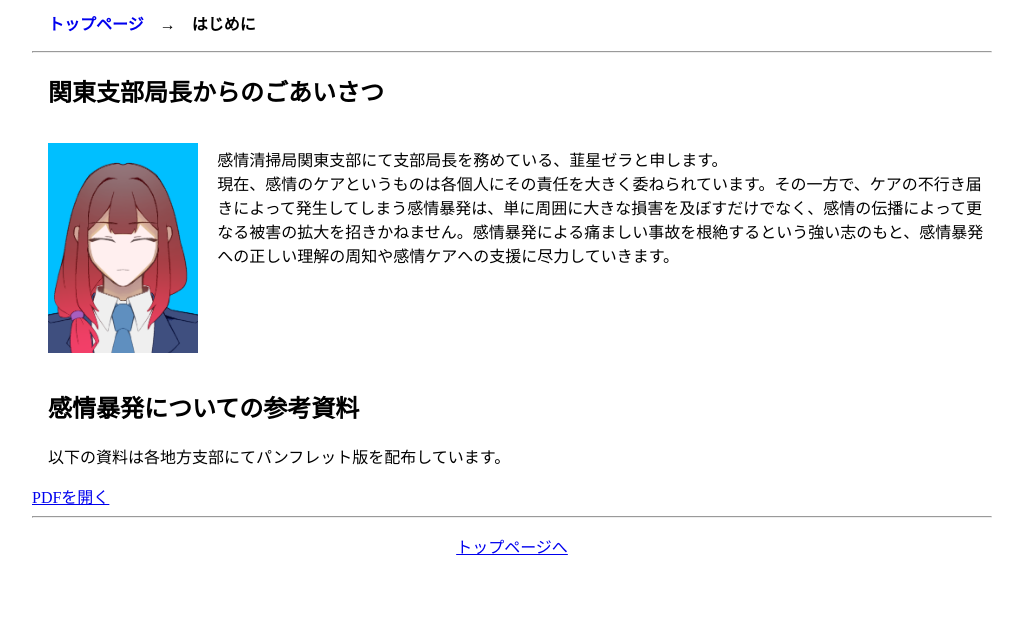
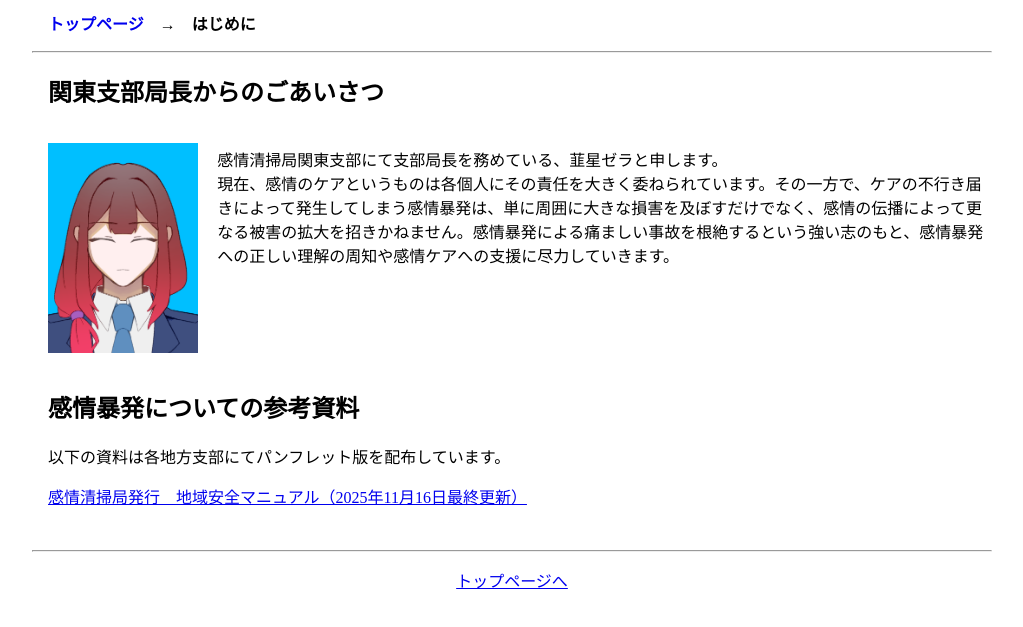
Before and after one commit to uni82b1/mysite, a plain HTML site: page 劇情/はじめに.html in a window 1280 px wide. Shown: the part 151-778 px from the top of the page, without its empty margins (128-1151 px from the left). Drawn offline with Linux system fonts and the light colour scheme.

Commit message:
Update はじめに.html

```diff
--- a/劇情/はじめに.html
+++ b/劇情/はじめに.html
@@ -52,7 +52,7 @@
     <p style="padding-left: 1rem;">以下の資料は各地方支部にてパンフレット版を配布しています。</p>
 
     <a href="../images/地域安全マニュアル.pdf" target="_blank" rel="noopener">
-    PDFを開く
+        <p style="margin: 1rem;">感情清掃局発行　地域安全マニュアル（2025年11月16日最終更新）</p>
     </a>
 
     <br>
```
